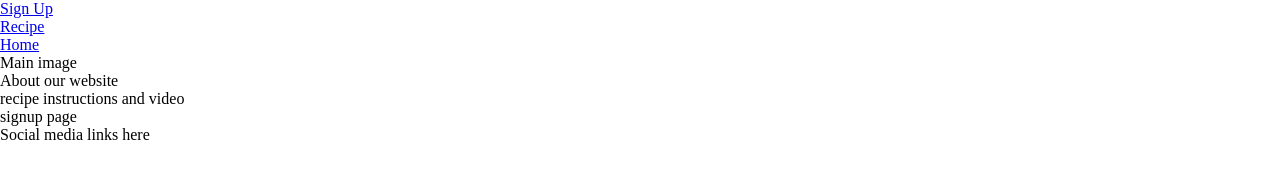
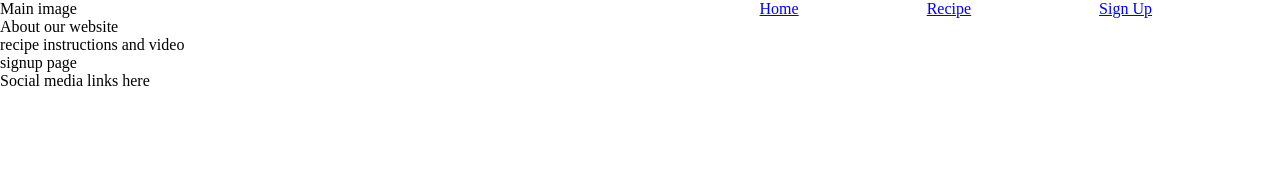
Before and after one commit to Bella-aa/bake-it-patisserie, a plain HTML site: page index.html in a window 1280 px wide. Drawn offline with Linux system fonts and the light colour scheme; a web font is replaced by a local one.

Commit message:
Add style to navigation area

```diff
--- a/assets/css/style.css
+++ b/assets/css/style.css
@@ -10,3 +10,18 @@ body{
     font-family: calistoga;
     font-weight: 400;
 }
+
+/* navigation links */
+
+#nav-area{
+    font-size: 100%;
+    letter-spacing: 5%;
+}
+
+#nav-area li{
+    margin-right: 10%;
+    float: right;
+    list-style-type: none;
+    display: flex;
+
+}
--- a/index.html
+++ b/index.html
@@ -16,7 +16,7 @@
 <!--logo icon-->
 
         <!--navigation start-->
-        <nav>
+        <nav id="nav-area">
             <ul>
                 <li>
                     <a href="index.html">Sign Up</a>
```
